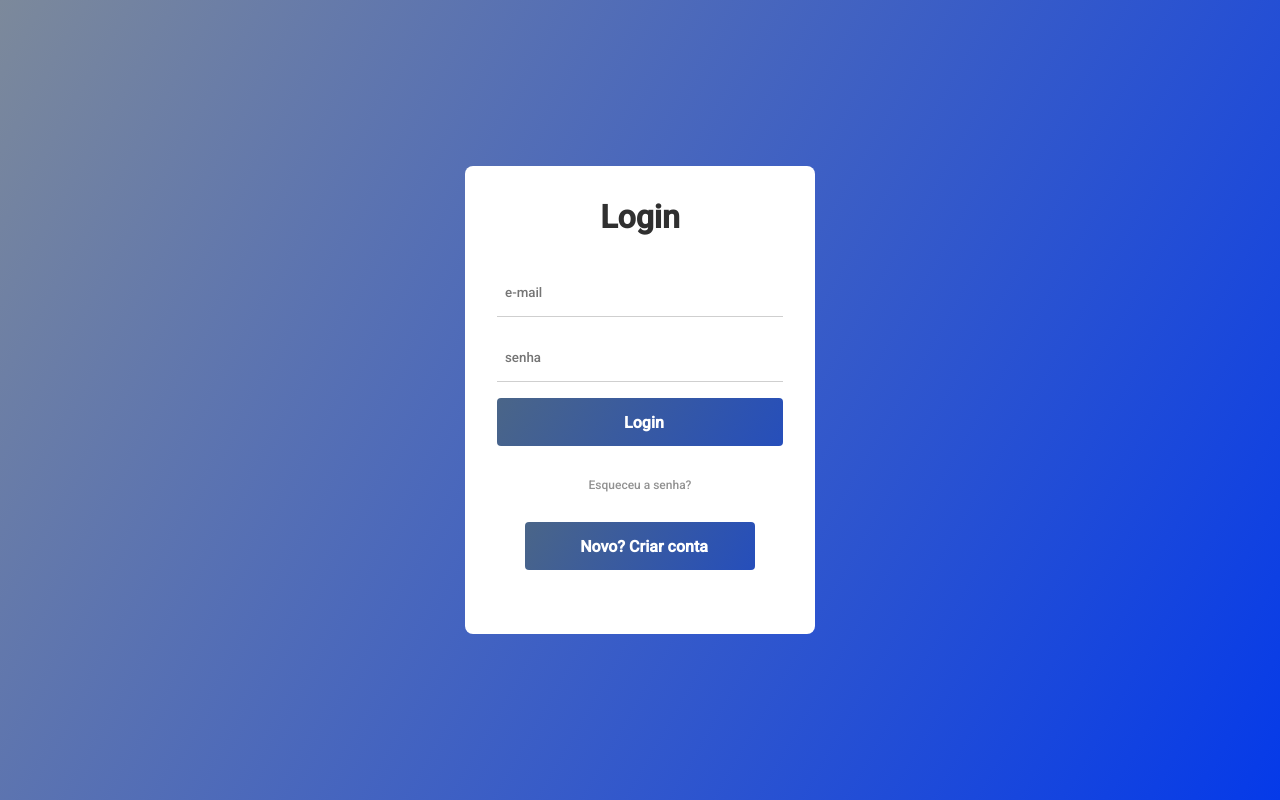
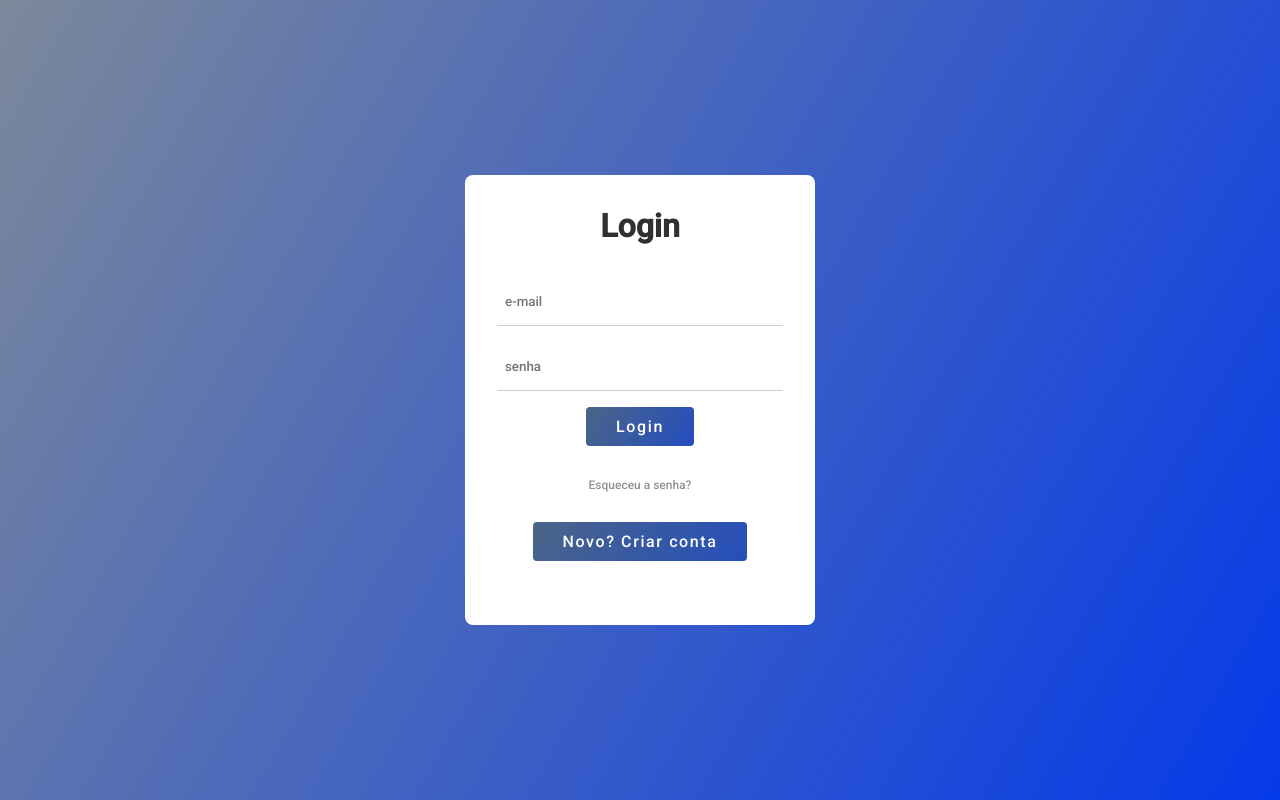
Before and after one commit to MathLouren/Rede-social, a Vue app: page / in a window 1280 px wide. Built offline with nearby package versions, Linux system fonts and the light colour scheme.

Commit message:
register

```diff
--- a/src/App.vue
+++ b/src/App.vue
@@ -1,6 +1,8 @@
 <template>
   <div id="app">
-    <Login />
+    <div>
+      <Login />
+    </div>
   </div>
 </template>
 
@@ -11,7 +13,7 @@ import Login from "@/views/Login.vue";
 export default{
   name:"App",
   components:{
-    Login
+    Login,
   }
 }
 </script>
--- a/src/views/Login.vue
+++ b/src/views/Login.vue
@@ -1,6 +1,6 @@
 <template>
      <main class="login">
-    <div class="login__container">
+        <div class="login__container" v-if="statusCreated === true">
         <h1 class="login__title">Login</h1>
         <form class="login__form">
           <input class="login__input" type="email" placeholder="e-mail" />
@@ -9,15 +9,35 @@
           <span class="login__input-border"></span>
           <button class="login__submit">Login</button>
           <a class="login__reset" href="#">Esqueceu a senha?</a>
-        <button class="login__submit created">Novo? Criar conta</button>
+          <button class="login__submit" @click="statusCreated = false">Novo? Criar conta</button>
         </form>
+      </div>
+    <div class="created_acc" v-else>
+      <div class="created_container">
+      <h1>Criar conta</h1>
+      <form class="created">
+        <label for="nome">Nome</label>
+        <input type="text" name="nome">
+        <label for="email">Email</label>
+        <input type="text" name="email">
+        <label for="senha">Senha</label>
+        <input type="password" name="senha">
+        <button class="created__submit">Criar conta</button>
+        <button class="created__submit">Já possui conta? Logar</button>
+      </form>
+      </div>
     </div>
   </main>
 </template>
 
 <script>
 export default {
-    name:"Login"
+    name:"Login",
+    data(){
+      return{
+        statusCreated:true,
+      }
+    },
 }
 </script>
 
@@ -38,7 +58,7 @@ export default {
 body {
   padding: 0;
   margin: 0;
-  font-family: sans-serif;
+  font-family: 'Roboto', Arial, Helvetica, sans-serif;
 }
 
 .login {
@@ -59,6 +79,7 @@ body {
   display: flex;
   flex-direction: column;
   align-items: center;
+  animation: login .3s forwards;
 }
 
 .login__title {
@@ -115,21 +136,20 @@ body {
 }
 
 .login__submit {
-  height: 48px;
-  width: 100%;
-  padding-left: 8px;
   outline: none;
-  position: relative;
   background: var(--button-linear);
   background-size: 200%;
   margin-bottom: 32px;
   color: var(--white);
   font-size: 16px;
-  font-weight: bold;
   border: unset;
   border-radius: 4px;
   cursor: pointer;
   transition: 0.5s ease;
+  padding: 10px 30px;
+  display: block;
+  font-family: 'Roboto',sans-serif;
+  letter-spacing: 0.1rem;
 }
 
 .login__submit:disabled {
@@ -156,8 +176,66 @@ body {
   margin-bottom: 30px;
 }
 
-.created{
-  width: 230px;
+/* Created acc */
+
+.created_container{
+  animation: login .3s forwards;
 }
 
+.created_acc h1{
+  font-size: 2.1rem;
+  text-align: center;
+}
+
+.created_acc label{
+  margin: 10px 0;
+  display: block;
+  font-size: 1.1rem;
+}
+
+.created_acc input{
+  padding: 15px 10px;
+  border: none;
+  border-radius: 5px;
+  outline: none;
+  color: #303030;
+  width: 400px;
+  transition: 0.4s;
+}
+.created_acc input:focus{
+  transform: scale(1.1);
+}
+
+.created_acc button{
+  margin: 30px auto;
+  padding: 15px 30px;
+  letter-spacing: 0.1rem;
+}
+
+.created__submit{
+  display: block;
+  color: #fff;
+  background: var(--button-linear);
+  border-radius: 5px;
+  border: none;
+  font-size: 1rem;
+  cursor: pointer;
+  transition: 0.4s;
+}
+.created__submit:hover{
+  transform: scale(1.1);
+}
+
+/* Animations */
+
+@keyframes login {
+  from {
+    transform: translate3d(0, -40px, 0);
+  }
+  to {
+    transform: translate3d(0,0px,0);
+  }
+}
+
+
 </style>
```
Also changed, not shown: src/views/CreateAcc.vue (deleted, +0 -13 lines). Lines whose indentation alone changed are shown as unchanged.
